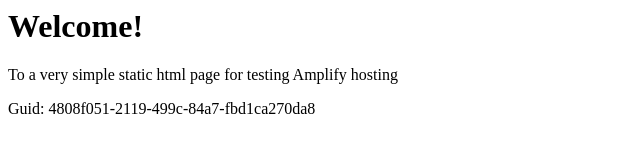
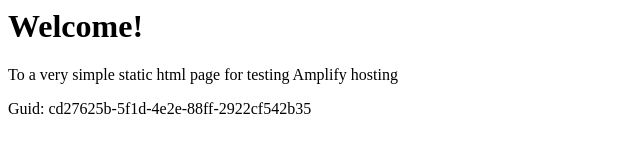
Before and after one commit to aws-aemilia-bom/Github-PR-Commit-Integration-Test-DoNotTouch-GitHubWebhookPushCanaryTest-v1-prod-ap-south-1, a website: page src/index.html in a window 1280 px wide. Shown: the full height of the page, 0-640 px from the left. Drawn offline with Linux system fonts and the light colour scheme.

Commit message:
commit from integ tests

```diff
--- a/src/index.html
+++ b/src/index.html
@@ -12,6 +12,6 @@
 <body>
     <h1>Welcome!</h1>
     <p>To a very simple static html page for testing Amplify hosting</p>
-    <p>Guid: 4808f051-2119-499c-84a7-fbd1ca270da8</p></body>
+    <p>Guid: cd27625b-5f1d-4e2e-88ff-2922cf542b35</p></body>
 
 </html>
```
